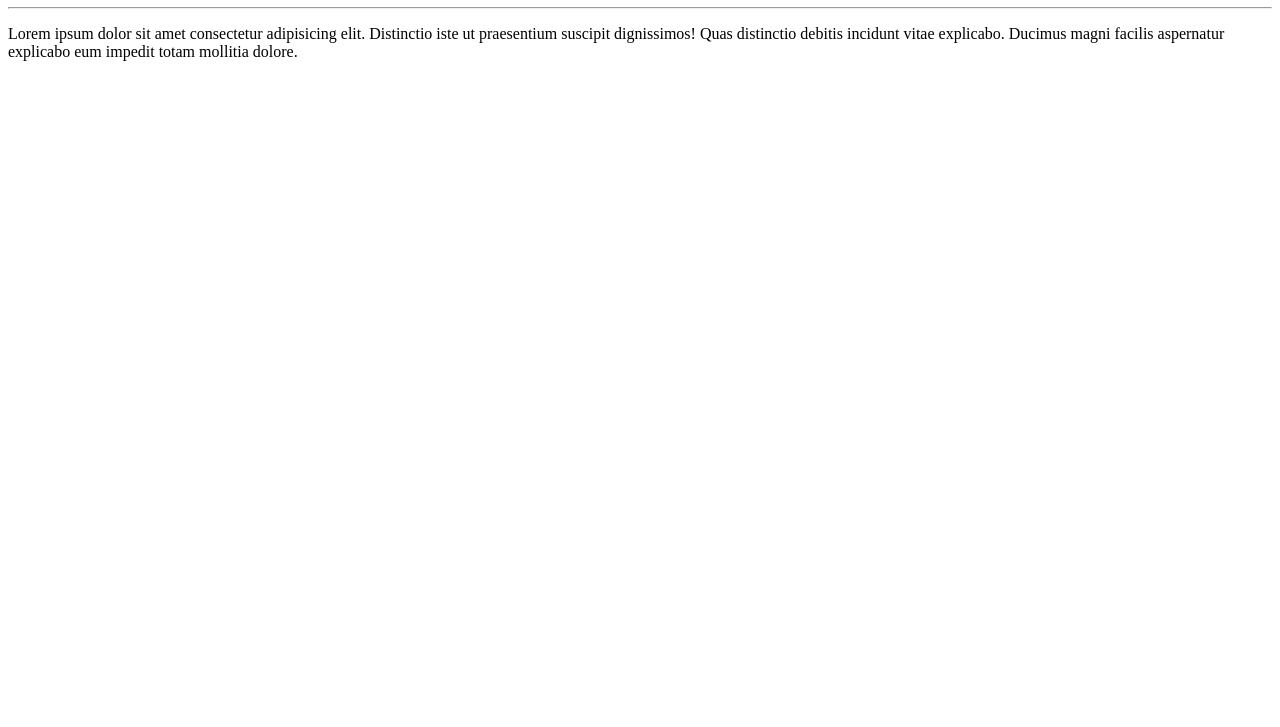
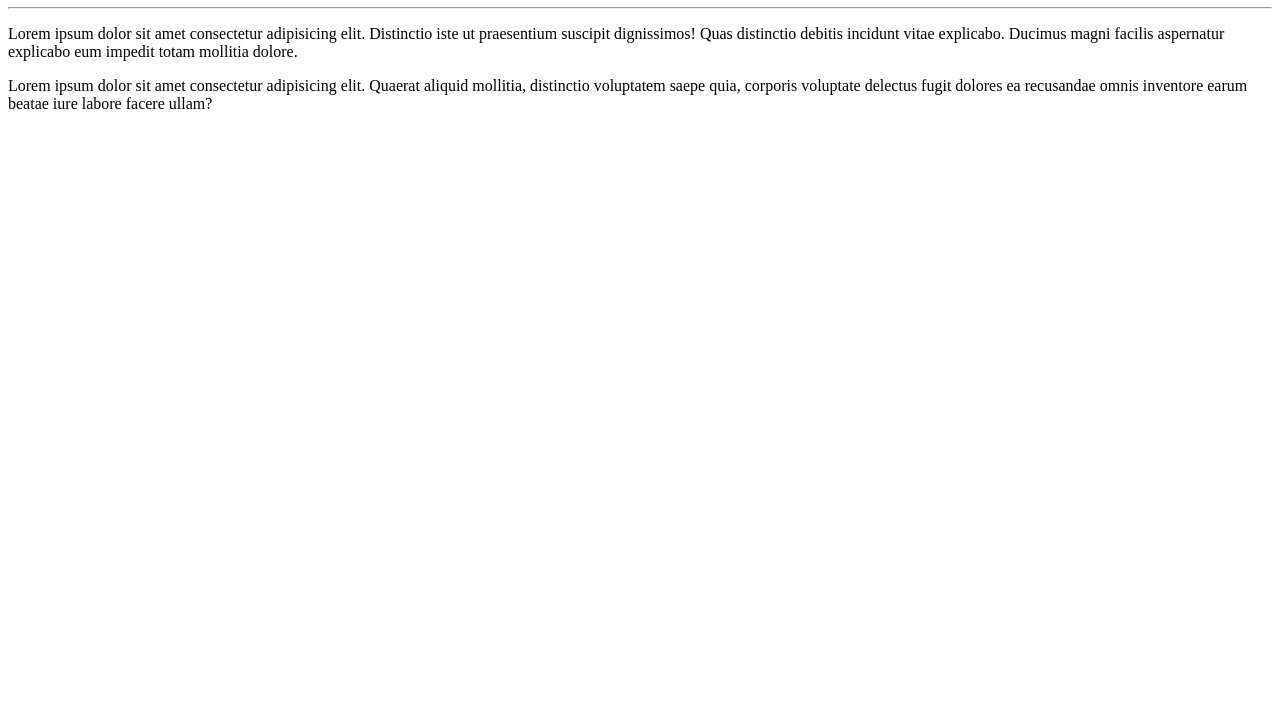
Before and after one commit to margaretprogramacao/Ola-mundo, a plain HTML site: page site-exemplo/index.html in a window 1280 px wide. Shown: the part 73-800 px from the top of the page. Drawn offline with Linux system fonts and the light colour scheme.

Commit message:
Adicionei um parágrafo

```diff
--- a/site-exemplo/index.html
+++ b/site-exemplo/index.html
@@ -9,5 +9,6 @@
     <h1>Olá, mundo!</h1>
     <hr>
     <p>Lorem ipsum dolor sit amet consectetur adipisicing elit. Distinctio iste ut praesentium suscipit dignissimos! Quas distinctio debitis incidunt vitae explicabo. Ducimus magni facilis aspernatur explicabo eum impedit totam mollitia dolore.</p>
+    <p>Lorem ipsum dolor sit amet consectetur adipisicing elit. Quaerat aliquid mollitia, distinctio voluptatem saepe quia, corporis voluptate delectus fugit dolores ea recusandae omnis inventore earum beatae iure labore facere ullam?</p>
 </body>
 </html>
```
